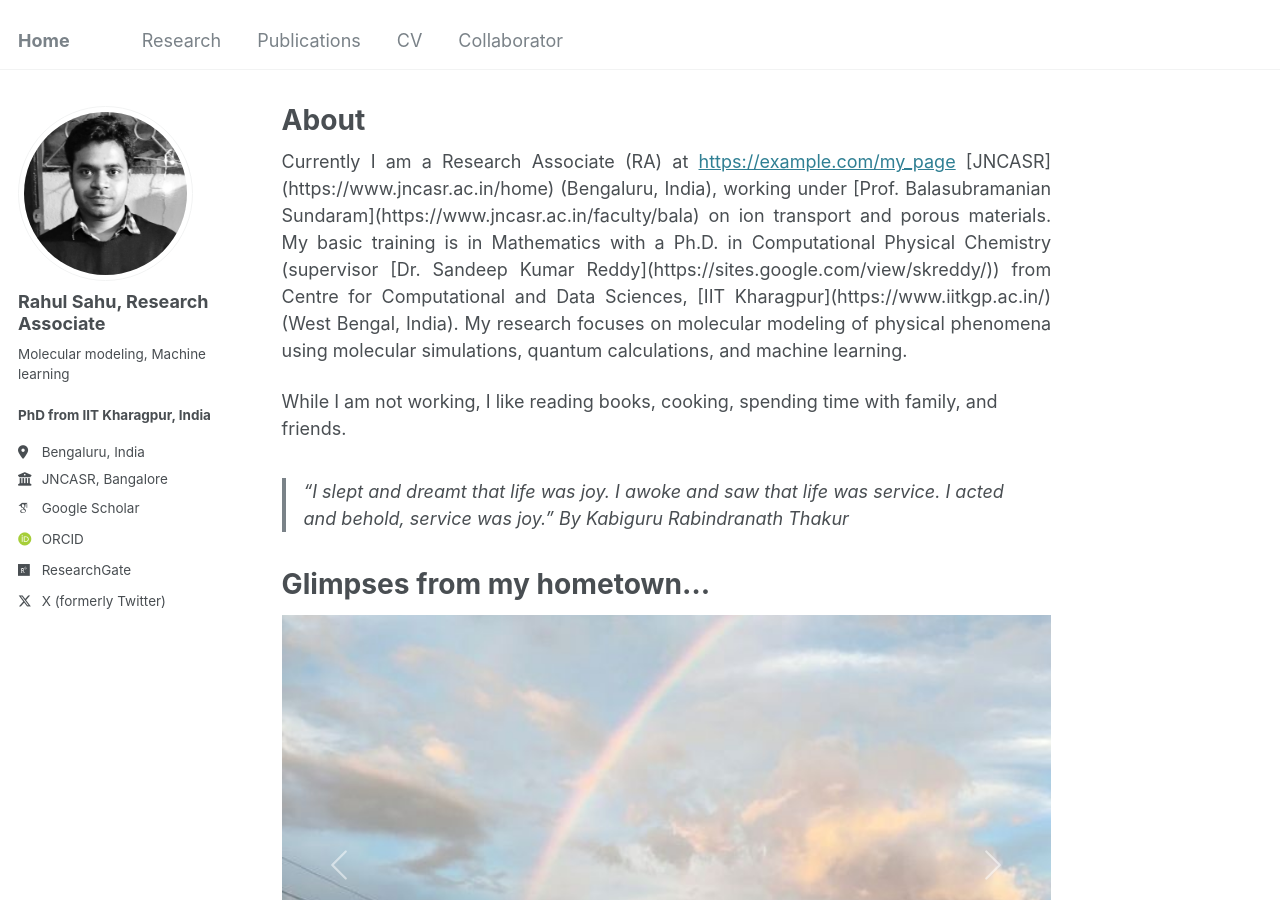
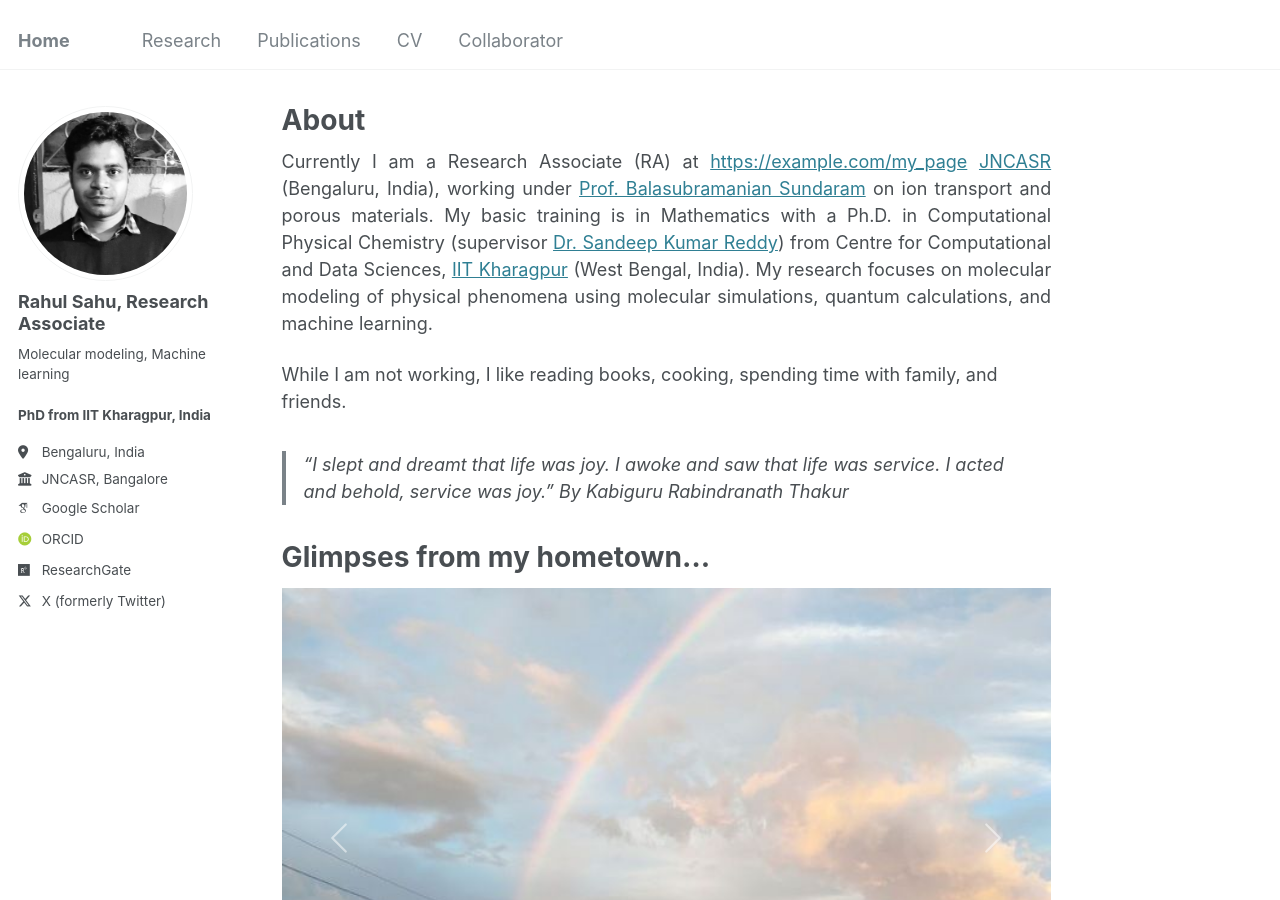
Before and after one commit to srahul21/srahul21.github.io, a Jekyll site: the page built from _pages/about.md, in a window 1280 px wide and 900 px high. Built offline with Jekyll 4.4.1, drawn with Linux system fonts in a browser that asks for light colours; some web fonts are replaced; part of the change alters nothing that is shown.

Commit message:
Update about.md

```diff
--- a/_pages/about.md
+++ b/_pages/about.md
@@ -7,7 +7,7 @@ redirect_from:
   - /about.html
 ---
 <p align="justify">
-Currently  I am a Research Associate (RA) at <a href="https://example.com/my_page">https://example.com/my_page</a> [JNCASR](https://www.jncasr.ac.in/home) (Bengaluru, India), working under [Prof. Balasubramanian Sundaram](https://www.jncasr.ac.in/faculty/bala) on ion transport and porous materials. My basic training is in Mathematics with a Ph.D. in Computational Physical Chemistry (supervisor [Dr. Sandeep Kumar Reddy](https://sites.google.com/view/skreddy/)) from Centre for Computational and Data Sciences, [IIT Kharagpur](https://www.iitkgp.ac.in/) (West Bengal, India). My research focuses on molecular modeling of physical phenomena using molecular simulations, quantum calculations, and machine learning.
+Currently  I am a Research Associate (RA) at <a href="https://example.com/my_page">https://example.com/my_page</a> <a href="https://www.jncasr.ac.in/home">JNCASR</a> (Bengaluru, India), working under <a href="https://www.jncasr.ac.in/faculty/bala">Prof. Balasubramanian Sundaram</a> on ion transport and porous materials. My basic training is in Mathematics with a Ph.D. in Computational Physical Chemistry (supervisor <a href="https://sites.google.com/view/skreddy/">Dr. Sandeep Kumar Reddy</a>) from Centre for Computational and Data Sciences, <a href="https://www.iitkgp.ac.in/">IIT Kharagpur</a> (West Bengal, India). My research focuses on molecular modeling of physical phenomena using molecular simulations, quantum calculations, and machine learning.
 </p>
 While I am not working, I like reading books, cooking, spending time with family, and friends.
 
```
